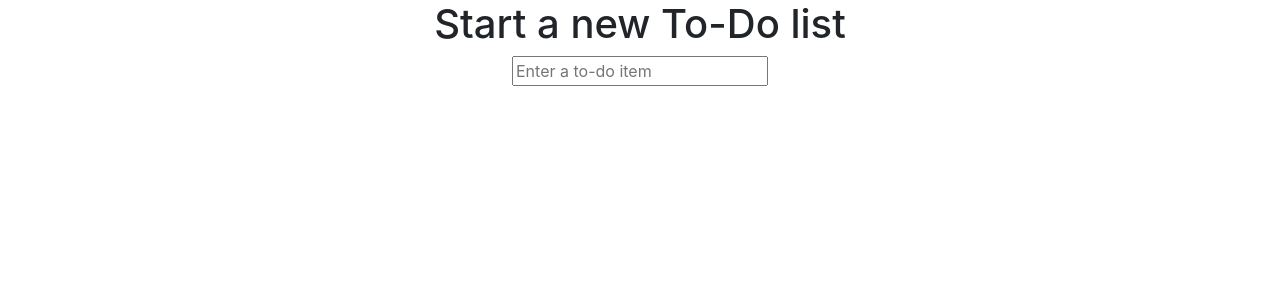
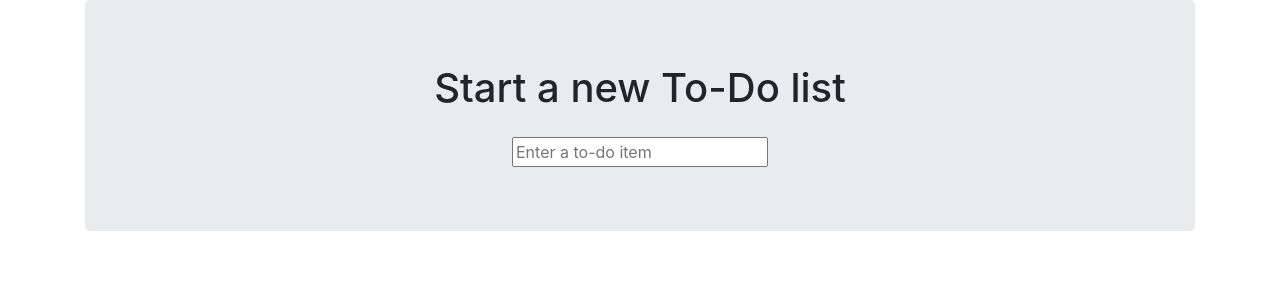
Before and after one commit to EvgeniyaKomaltilova/superlists, a Django app: page / in a window 1280 px wide. Shown: the top 300 px of the page. Run offline with Django 3.2, Linux system fonts and the light colour scheme; some libraries are stand-ins or nearby versions.

Commit message:
bootstrap used for upgrade our templates

```diff
--- /dev/null
+++ b/lists/static/base.css
@@ -0,0 +1,7 @@
+#id_new_item {
+    margin-top: 2ex;
+    }
+
+#id_list_table {
+    margin-left: 10ex;
+    }
--- a/lists/templates/lists/base.html
+++ b/lists/templates/lists/base.html
@@ -8,15 +8,18 @@
         <meta name="viewport" content="width=device-width, initial-scale=1">
         <title>To-Do lists</title>
         <link rel="stylesheet" href="/static/bootstrap/css/bootstrap.min.css">
+        <link rel="stylesheet" href="/static/base.css">
     </head>
     <body>
         <div class="container">
             <div class="text-center">
+                <div class="jumbotron">
                     <h1>{% block header_text %}{% endblock header_text %}</h1>
                     <form method="POST" action="{% block form_action %}{% endblock form_action %}">
                         <input name="item_text" id="id_new_item" placeholder="Enter a to-do item" />
                         {% csrf_token %}
                     </form>
+                </div>
             </div>
 
             <div class="row">
--- a/lists/templates/lists/list.html
+++ b/lists/templates/lists/list.html
@@ -9,7 +9,7 @@
 {% endblock form_action %}
 
 {% block table %}
-    <table id="id_list_table">
+    <table class="table" id="id_list_table">
         {% for item in list.item_set.all %}
         <tr><td>{{ forloop.counter }}: {{ item.text }}</td></tr>
         {% endfor %}
```
